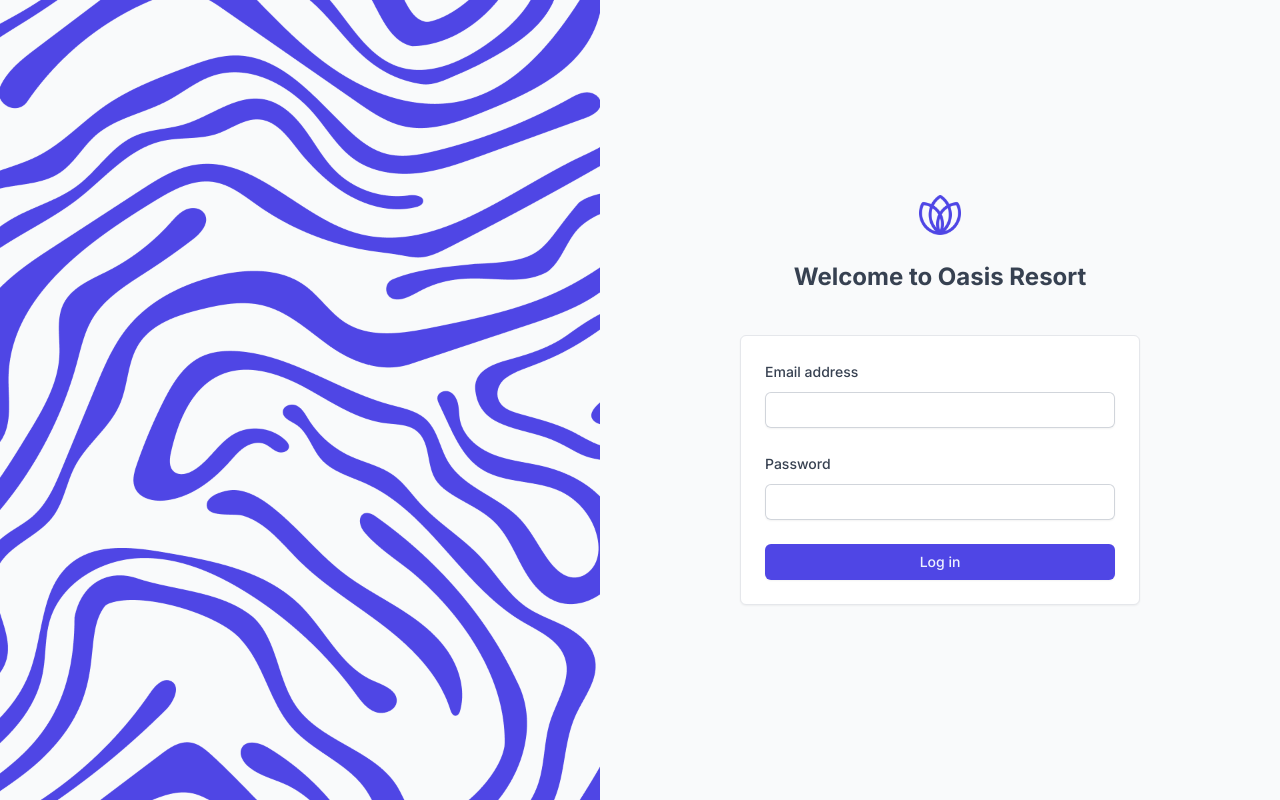
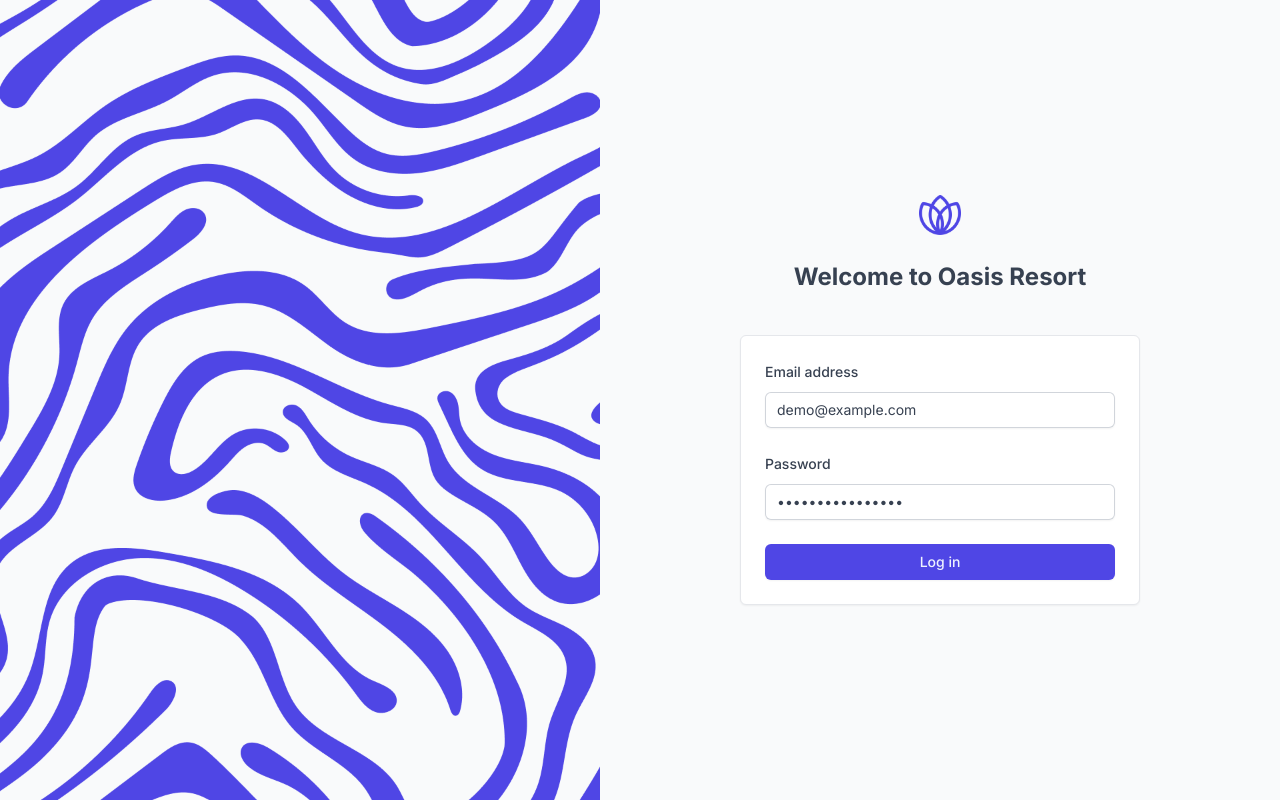
Before and after one commit to ritiksharmarj/oasisresort, a React (Vite) app: page /login in a window 1280 px wide. Built offline with nearby package versions, Linux system fonts and the light colour scheme; no server answers; a web font is replaced by a local one.

Commit message:
fix demo user

```diff
--- a/src/features/authentication/LoginForm.jsx
+++ b/src/features/authentication/LoginForm.jsx
@@ -29,6 +29,7 @@ function LoginForm() {
               type="email"
               id="email"
               autoComplete="email"
+              defaultValue="demo@example.com"
               {...register('email', {
                 required: 'Email cannot be kept empty',
                 pattern: {
@@ -50,6 +51,7 @@ function LoginForm() {
               type="password"
               id="password"
               autoComplete="current-password"
+              defaultValue="demo@example.com"
               {...register('password', {
                 required: 'Password cannot be kept empty',
                 minLength: {
--- a/src/features/settings/hooks/useUpdateSetting.js
+++ b/src/features/settings/hooks/useUpdateSetting.js
@@ -13,7 +13,6 @@ export function useUpdateSetting() {
       else throw new Error("You don't have permission.");
     },
     onSuccess: () => {
-      console.log('chalja');
       toast.success('Settings successfully updated.');
 
       queryClient.invalidateQueries({
```
